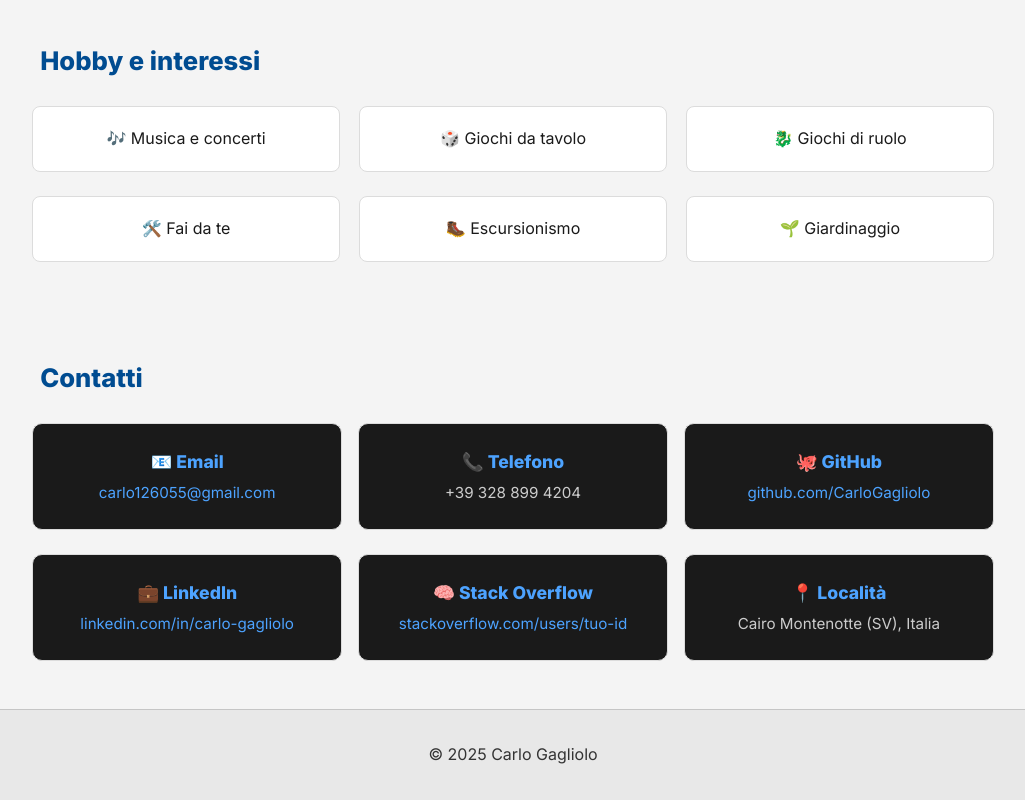
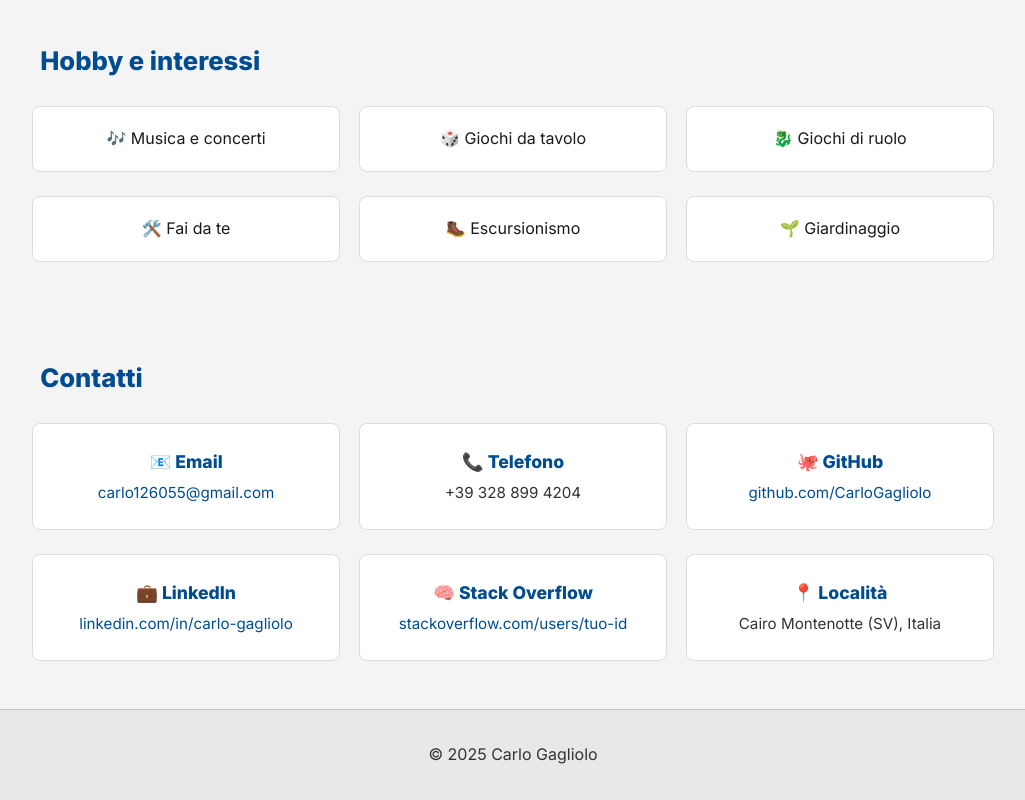
Before and after one commit to CarloGagliolo/portfolio, a plain HTML site: page index.html in a window 1280 px wide. Shown: the part 2337-3137 px from the top of the page, without its empty margins (127-1152 px from the left). Drawn offline with Linux system fonts and the light colour scheme.

Commit message:
Removed duplicates

```diff
--- a/style.css
+++ b/style.css
@@ -296,51 +296,3 @@ p {
     grid-template-columns: 1fr;
   }
 }
-/* ===== CONTACT CARDS ===== */
-.contact-grid {
-  display: grid;
-  grid-template-columns: repeat(auto-fit, minmax(130px, 1fr));
-  gap: 1rem;
-  margin-top: 1.5rem;
-}
-
-.contact-card {
-  background: #1a1a1a;
-  border-radius: 10px;
-  padding: 1.5rem;
-  text-align: center;
-  transition: transform 0.2s ease, background 0.2s ease;
-}
-
-.contact-card:hover {
-  transform: scale(1.05);
-  background: #222;
-}
-
-.contact-icon {
-  font-size: 2rem;
-  display: block;
-  margin-bottom: 0.5rem;
-}
-
-.contact-card h3 {
-  color: #4da3ff;
-  font-size: 1.1rem;
-  margin-bottom: 0.3rem;
-}
-
-.contact-card p {
-  color: #ccc;
-  font-size: 0.95rem;
-  word-break: break-word;
-}
-
-.contact-card a {
-  color: #4da3ff;
-  text-decoration: none;
-  font-weight: 500;
-}
-
-.contact-card a:hover {
-  text-decoration: underline;
-}
```
